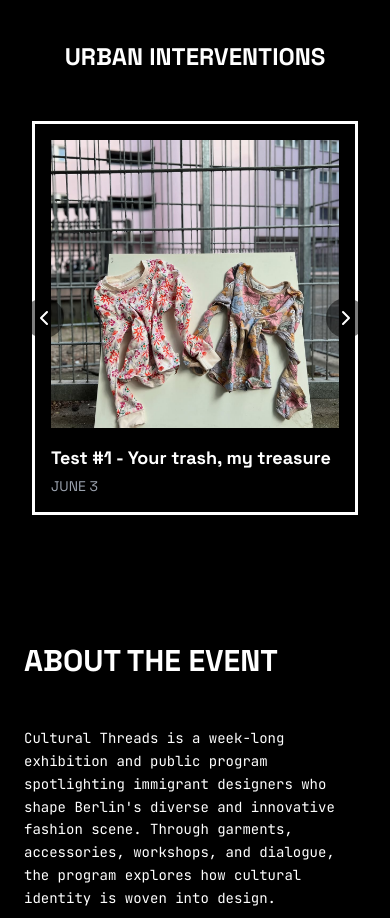
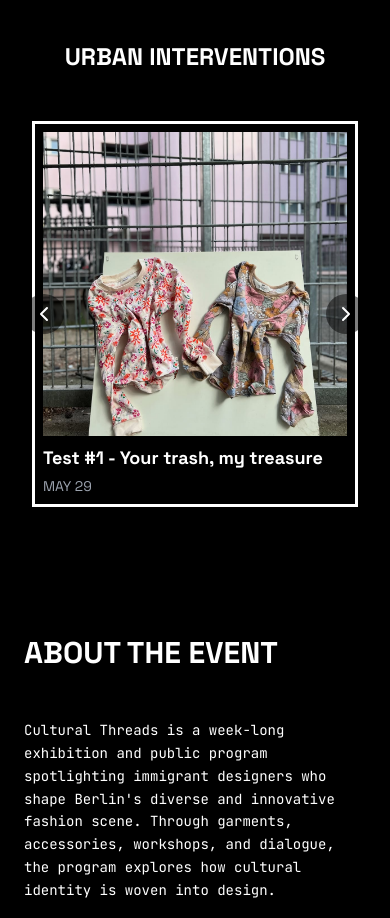
Before and after one commit to adriandgn/fabric-actions, a React (Vite) app: page / in a window 390 px wide. Shown: the part 2260-3178 px from the top of the page. Built offline with nearby package versions, Linux system fonts and the light colour scheme.

Commit message:
Update carousel item sizing and fix dates
- Adjusted carousel item dimensions for better mobile display
- Updated event dates to reflect actual schedule
- Improved responsive padding and spacing

```diff
--- a/src/components/UrbanInterventions.tsx
+++ b/src/components/UrbanInterventions.tsx
@@ -19,19 +19,19 @@ const UrbanInterventions = () => {
     {
       id: 1,
       title: 'Test #1 - Your trash, my treasure',
-      date: 'JUNE 3',
+      date: 'MAY 29',
       image: '/img/501291506_17844186738497041_8104670190827784702_n.jpg'
     },
     {
       id: 2,
       title: 'Test #2 - Your trash, my treasure',
-      date: 'JUNE 4',
+      date: 'MAY 30',
       image: '/img/501445643_17844178728497041_2990602597438234993_n.jpg'
     },
     {
       id: 3,
       title: 'Test #3 - Fabric Remnants',
-      date: 'JUNE 5',
+      date: 'JUNE 1',
       image: '/img/501947555_17844181419497041_7567780357535951913_n.jpg'
     }
   ];
@@ -114,12 +114,13 @@ const UrbanInterventions = () => {
                 className={`px-2 transition-all duration-300`}
                 style={{ width: `${100 / visibleItems}%` }}
               >
-                <div className="brutalist-border p-4 h-full flex flex-col">
-                  <div className="aspect-square overflow-hidden mb-4">
+                <div className="brutalist-border p-2 sm:p-4 h-full flex flex-col">
+                  <div className="aspect-square overflow-hidden mb-2 sm:mb-4 max-h-[60vh] sm:max-h-none">
                     <img
                       src={intervention.image}
                       alt={intervention.title}
                       className="w-full h-full object-cover hover:scale-105 transition-transform duration-300"
+                      style={{ maxHeight: 'calc(100vh - 300px)' }}
                     />
                   </div>
                   <h3 className="font-bold text-lg mb-1">{intervention.title}</h3>
```
